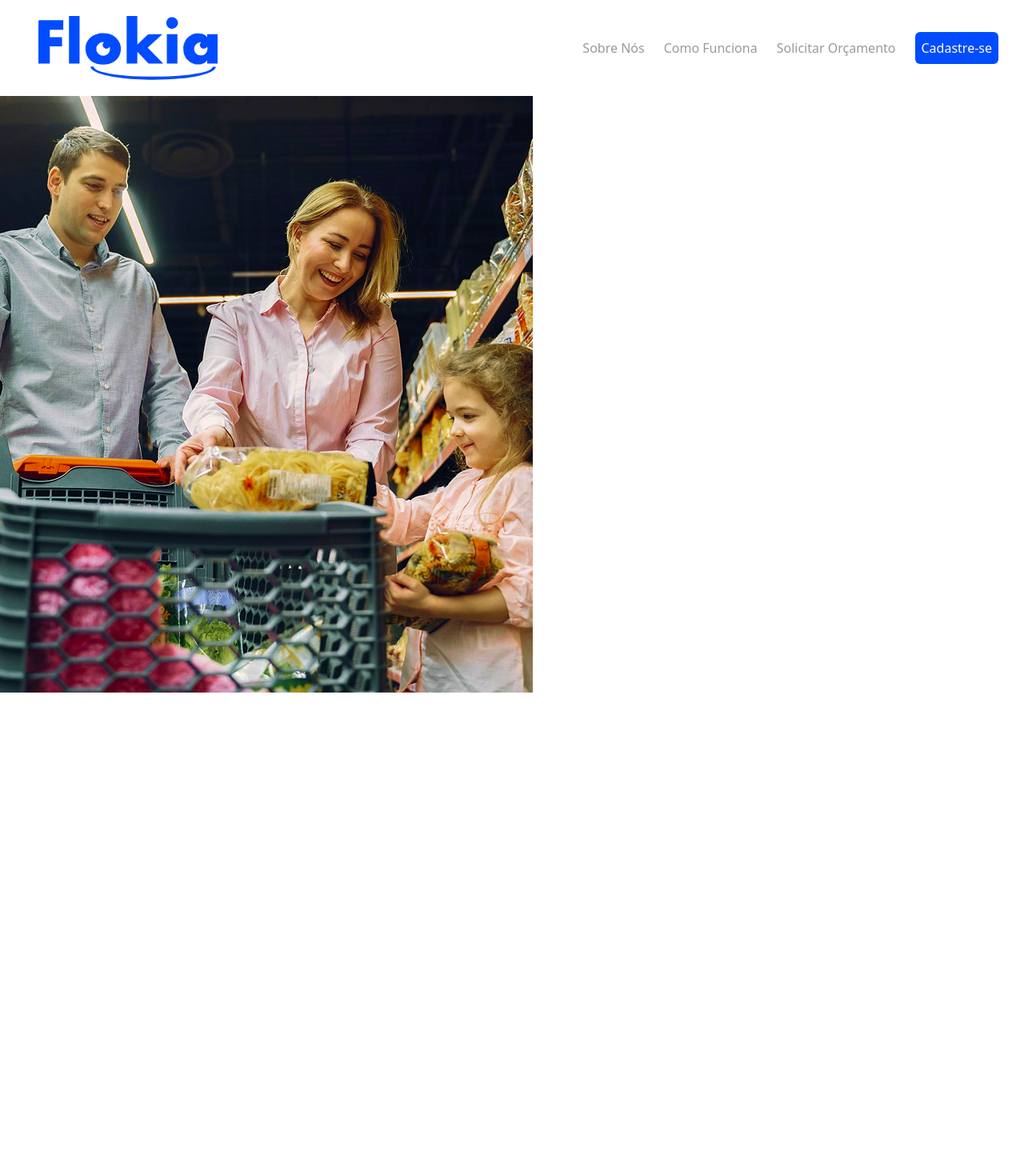
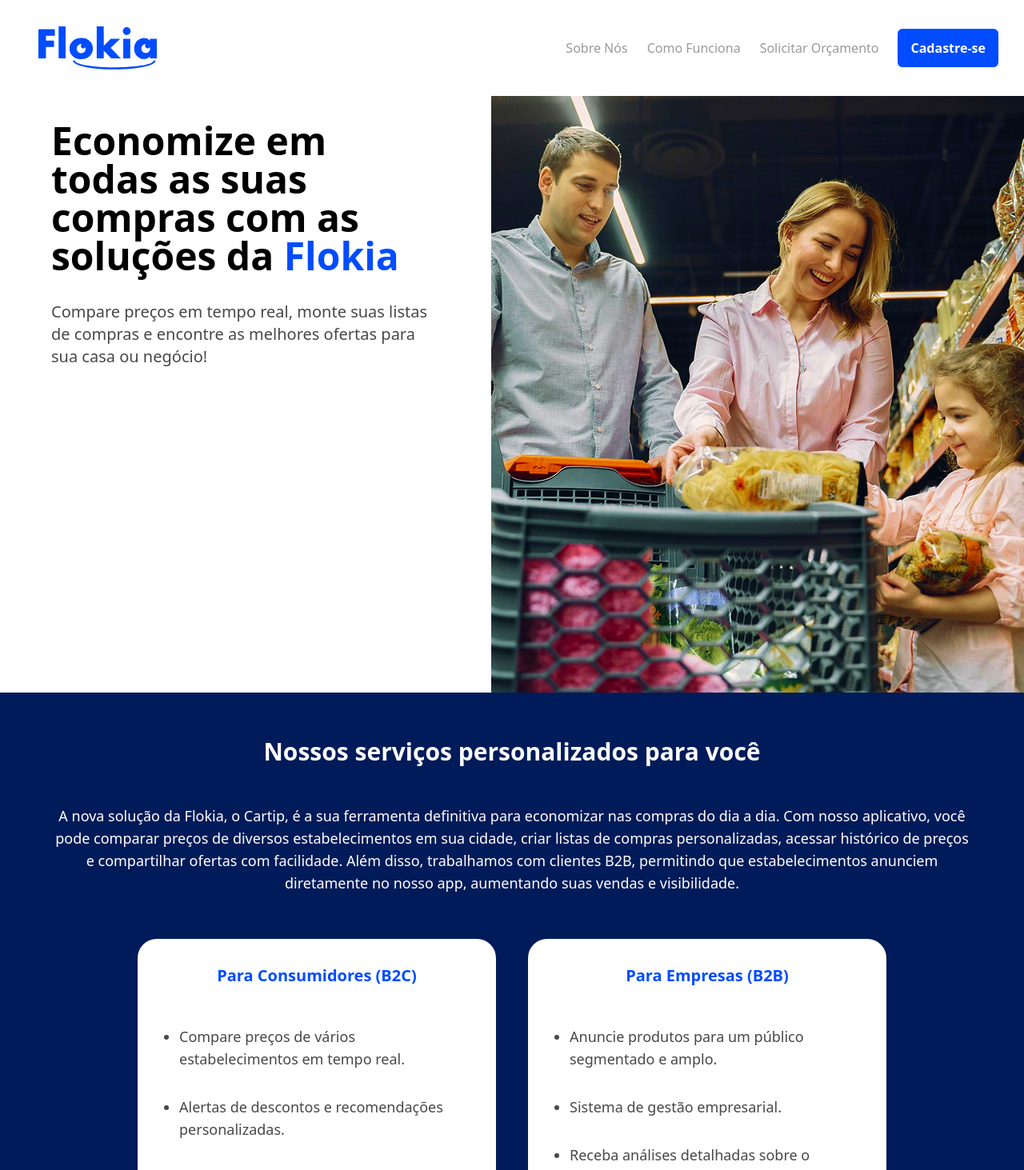
Before and after one commit to tiagocuzzuolnunes/landing-page-flokia, a Next.js app: page / in a window 1280 px wide. Shown: the top 1463 px of the page at 80% size. Before the commit the page ends 866 px from the top, so only its background shows below. Built offline with nearby package versions, Linux system fonts and the light colour scheme.

Commit message:
commiting changes and creation of new sections

```diff
--- a/src/app/page.js
+++ b/src/app/page.js
@@ -1,11 +1,13 @@
 import Header from "@/components/Header";
-import Presentation from "@/components/Presentation";
+import PresentationSection from "@/components/PresentationSection";
+import ServiceSection from "@/components/ServiceSection";
 
 export default function Home() {
   return (
     <div>
       <Header />
-      <Presentation />
+      <PresentationSection />
+      <ServiceSection />
     </div>
   );
 }
--- /dev/null
+++ b/src/components/Card.jsx
@@ -0,0 +1,12 @@
+export default function Card({ title, items }) {
+    return (
+        <div className="flex flex-col bg-white w-[35vw] max-w-[600px] rounded-3xl p-8">
+            <h3 className="text-xl text-primary-normal font-bold">{title}</h3>
+            <ul className="text-left text-neutral-darker list-disc mx-5 my-4">
+                {items.map((item) => (
+                    <li className="text-lg my-8" key={item.id}>{item.text}</li>
+                ))}
+            </ul>
+        </div>
+    )
+}
--- a/src/components/Header.jsx
+++ b/src/components/Header.jsx
@@ -2,14 +2,14 @@
 
 export default function Header() {
     return(
-        <header className="flex flex-row items-center justify-between h-30 bg-white">
-            <img src={'/FlokiaLogo1.svg'} alt='Flokia Logo' height='120' className="p-4 ml-8 w-[20vw]"/>
+        <header className="flex flex-row fixed w-full top-0 left-0 z-50 items-center justify-between h-30 bg-white">
+            <img src={'/FlokiaLogo1.svg'} alt='Flokia Logo' className="p-4 ml-8 w-[15vw] max-w-[180px]"/>
             <nav className="flex mr-8">
-                <ul className="flex items-center gap-6 text-neutral-dark">
-                    <li className="hover:text-neutral-dark-hover">Sobre Nós</li>
-                    <li className="hover:text-neutral-dark-hover">Como Funciona</li>
-                    <li className="hover:text-neutral-dark-hover">Solicitar Orçamento</li>
-                    <li><button className="bg-primary-normal hover:bg-primary-normal-hover text-white p-2 rounded-md">Cadastre-se</button></li>
+                <ul className="flex items-center gap-6 text-neutral-dark text-md">
+                    <li className="hover:text-neutral-dark-hover cursor-pointer">Sobre Nós</li>
+                    <li className="hover:text-neutral-dark-hover cursor-pointer">Como Funciona</li>
+                    <li className="hover:text-neutral-dark-hover cursor-pointer">Solicitar Orçamento</li>
+                    <li><button className="bg-primary-normal hover:bg-primary-normal-hover text-white font-bold px-4 py-3 rounded-md cursor-pointer">Cadastre-se</button></li>
                 </ul>
             </nav>
         </header>
--- a/src/components/Presentation.jsx
+++ /dev/null
@@ -1,8 +0,0 @@
-export default function Presentation() {
-    return (
-        <section className="h-96 bg-white">
-            <div></div>
-            <img src="bannerPhoto.png" alt="Foto de família no supermercado" />
-        </section>
-    )
-}
--- /dev/null
+++ b/src/components/PresentationSection.jsx
@@ -0,0 +1,11 @@
+export default function PresentationSection() {
+    return (
+        <section className="flex justify-between h-auto bg-white pt-30">
+            <div className="px-16 py-8">
+                <h2 className="text-5xl font-bold">Economize em todas as suas compras com as soluções da <span className="text-primary-normal">Flokia</span></h2>
+                <p className="text-xl mt-8 text-neutral-darker">Compare preços em tempo real, monte suas listas de compras e encontre as melhores ofertas para sua casa ou negócio!</p>
+            </div>
+            <img src="bannerPhoto.png" alt="Foto de família no supermercado" className="object-contain object-right"/>
+        </section>
+    )
+}
--- /dev/null
+++ b/src/components/ServiceSection.jsx
@@ -0,0 +1,39 @@
+import Card from "./Card"
+
+const cardsData = [
+    {
+        title: "Para Consumidores (B2C)",
+        items: [
+            { id: "1", text: "Compare preços de vários estabelecimentos em tempo real." },
+            { id: "2", text: "Alertas de descontos e recomendações personalizadas." },
+            { id: "3", text: "Acesso a promoções exclusivas." },
+            { id: "4", text: "Economize tempo e dinheiro." },
+            { id: "5", text: "Compartilhe ofertas com amigos e familiares." }
+        ]
+    },
+    {
+        title: "Para Empresas (B2B)",
+        items: [
+            { id: "1", text: "Anuncie produtos para um público segmentado e amplo." },
+            { id: "2", text: "Sistema de gestão empresarial." },
+            { id: "3", text: "Receba análises detalhadas sobre o comportamento de compra dos usuários." },
+            { id: "4", text: "Participe de promoções exclusivas e campanhas de marketing." }
+        ]
+    }
+]
+
+export default function ServiceSection() {
+    return (
+        <section className="flex items-center flex-col text-center h-auto bg-primary-darker px-16 py-8">
+
+            <h2 className="text-3xl font-bold text-white my-6">Nossos serviços personalizados para você</h2>
+            <p className="text-lg my-6 text-white">A nova solução da Flokia, o Cartip, é a sua ferramenta definitiva para economizar nas compras do dia a dia. Com nosso aplicativo, você pode comparar preços de diversos estabelecimentos em sua cidade, criar listas de compras personalizadas, acessar histórico de preços e compartilhar ofertas com facilidade. Além disso, trabalhamos com clientes B2B, permitindo que estabelecimentos anunciem diretamente no nosso app, aumentando suas vendas e visibilidade.</p>
+            <div className="flex gap-10 mt-8">
+                {cardsData.map((card, index) => (
+                    <Card key={index} {...card}/>
+                ))}
+            </div>
+
+        </section>
+    )
+}
```
Also changed, not shown: public/CartipLogo.svg (added).
